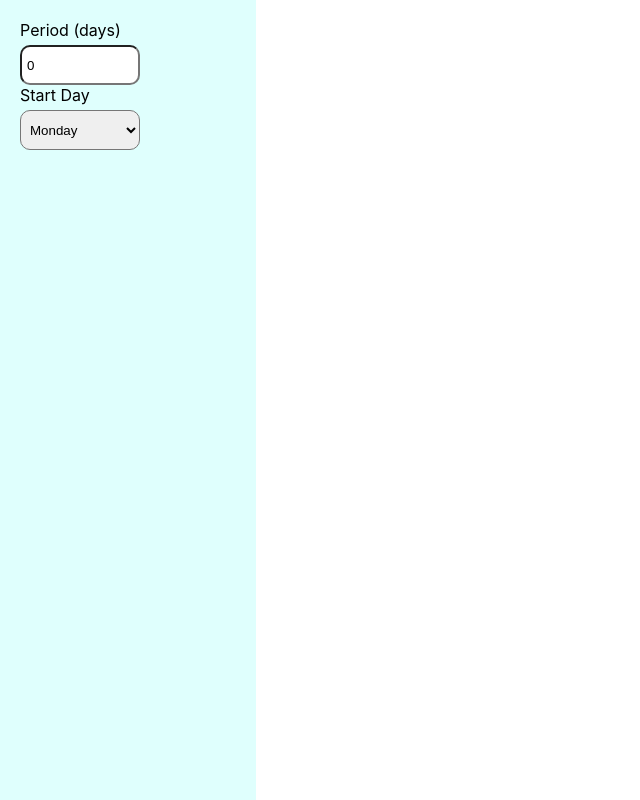
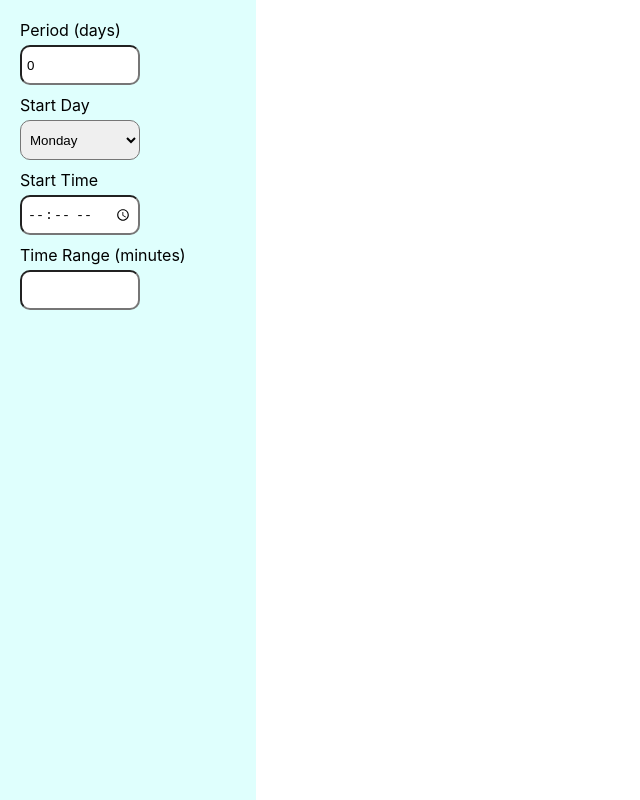
Before and after one commit to Jimmy21048/scheduler, a React (Create React App) app: page / in a window 1280 px wide. Shown: the whole page, without its empty margins (0-640 px from the left). Built offline with nearby package versions, Linux system fonts and the light colour scheme.

Commit message:
adds scheduler header

```diff
--- a/src/components/App.css
+++ b/src/components/App.css
@@ -15,6 +15,9 @@
   height: 100%;
   background-color: #DFFFFD;
   padding: 20px;
+  display: flex;
+  flex-direction: column;
+  gap: 10px;
 }
 label {
   display: flex;
@@ -44,9 +47,15 @@ input, select {
 .p-b-header {
   border-bottom: 1px solid;
   width: 100%;
-  height: 8vh;
+  height: 10vh;
   display: flex;
 }
 .h-day {
   border: 1px solid;
+  height: inherit;
+  display: flex;
+  flex-direction: column;
+  padding: 5px;
+  align-items: center;
+  justify-content: space-between;
 }
--- a/src/components/App.js
+++ b/src/components/App.js
@@ -7,21 +7,24 @@ export default function App() {
     const week = ['Monday','Tuesday','Wednesday', 'Thursday', 'Friday', 'Saturday', 'Sunday']
     const[days, setDays] = useState([])
     let tempDays
+    const[startTime, setStartTime] = useState('00: 00 am')
+    const[timeRange, setTimeRange] = useState(20)
 
     useEffect(() => {
         tempDays = (week.slice(startDay, ).concat(week.slice(0, startDay)).slice(0, period))
         setDays(tempDays)
-    }, [period, startDay])
+        setStartTime(startTime)
+    }, [period, startDay, startTime])
 
     const handleStartDay = (e) => {
         setStartDay(e.target.value)
     }
-
+    console.log(typeof(startTime))
   return (
     <div className='container'>
         <div className='side-panel'>
             <label>Period (days)
-                <input type='number' value={period} onChange={(e) => setPeriod(e.target.value)} />
+                <input type='number' max={7} value={period} onChange={(e) => setPeriod(e.target.value)} />
             </label>
             <label>Start Day
                 <select onChange={(e) => handleStartDay(e)}>
@@ -34,6 +37,12 @@ export default function App() {
                     <option value={6}>Sunday</option>
                 </select>
             </label>
+            <label>Start Time
+                <input type='time' onChange={(e) => setStartTime(e.target.value)} />
+            </label>
+            <label>Time Range (minutes)
+                <input type='number' onChange={(e) => setStartTime(e.target.value)} />
+            </label>
         </div>
         <div className='work-space'>
             {
@@ -42,7 +51,10 @@ export default function App() {
                     <div className='p-b-header'>
                     {
                         days.map((day) => {
-                            return <div key={day} className='h-day' style={{ width: `${100 / period}%` }}>{day}</div>
+                            return <div key={day} className='h-day' style={{ width: `${100 / period}%` }}>
+                                <p>{day}</p>
+                                <p>{startTime}</p>
+                            </div>
                         })
                     }
                     </div>
```
